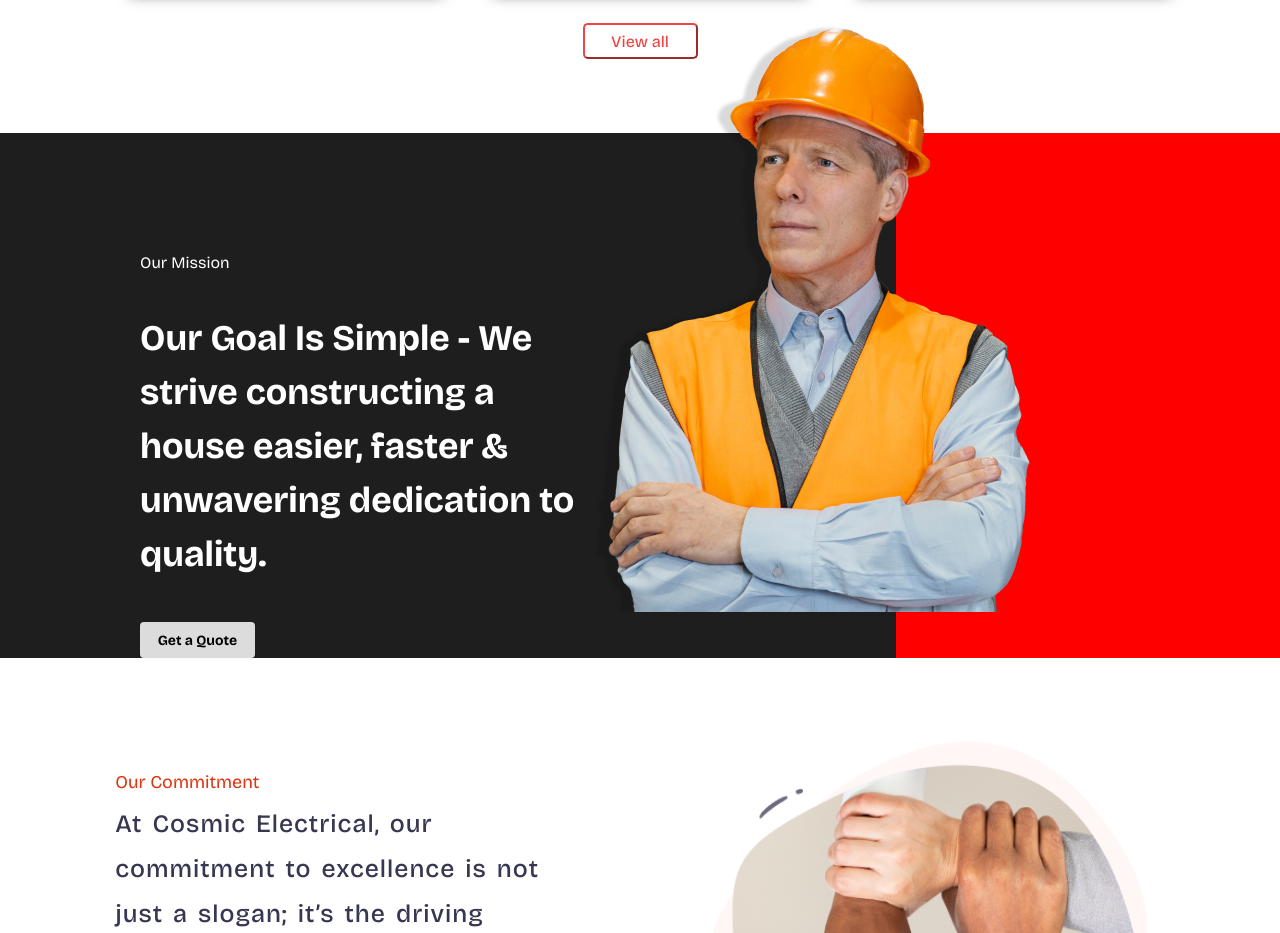
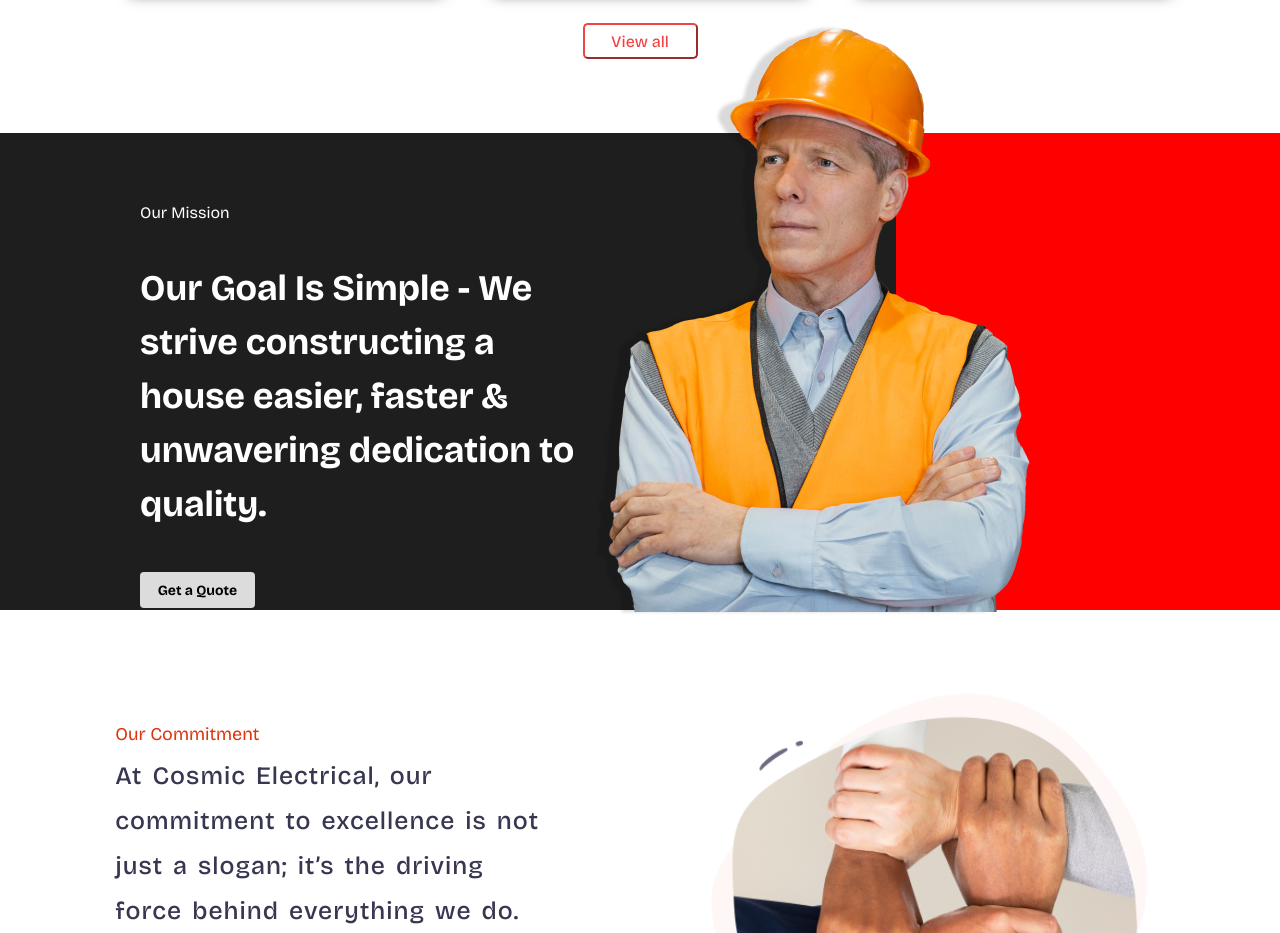
Before and after one commit to prashant2071/construction-site, a React (Create React App) app: page / in a window 1280 px wide. Shown: the part 2285-3218 px from the top of the page. Built offline with nearby package versions, Linux system fonts and the light colour scheme.

Commit message:
padding changed

```diff
--- a/src/pages/home/Home.css
+++ b/src/pages/home/Home.css
@@ -284,7 +284,7 @@
 .mission .leftside{
     background-color: rgba(30, 30, 30, 1);
     width: 70%;
-    padding-top: 80px;
+    padding-top: 30px;
     padding-left: 140px;
 }
 .leftside p{
```
